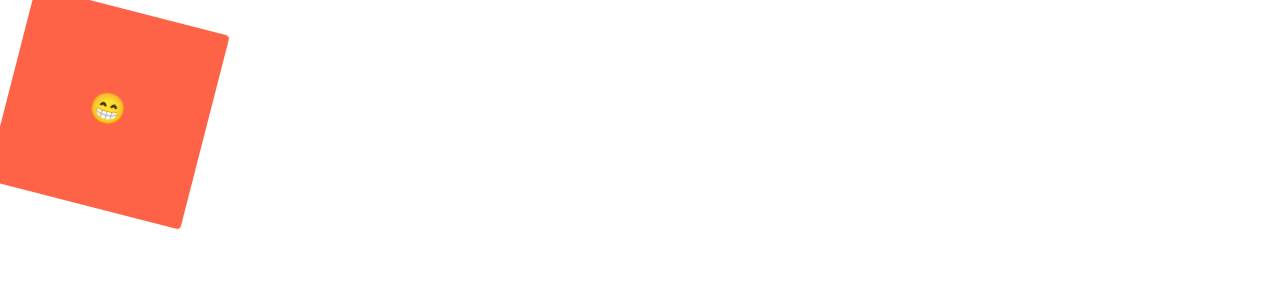
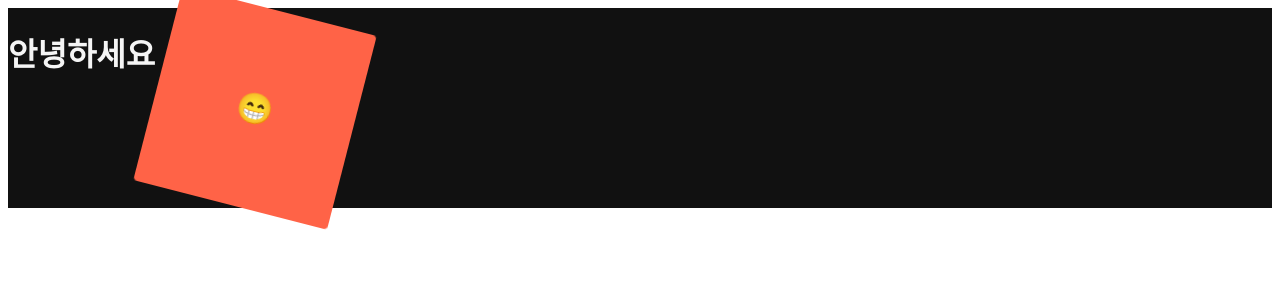
Before and after one commit to nakusha/react_masterclass, a React (Create React App) app: page / in a window 1280 px wide. Shown: the top 300 px of the page. Built offline with nearby package versions, Linux system fonts and the light colour scheme.

Commit message:
styled components theme

```diff
--- a/src/App.js
+++ b/src/App.js
@@ -2,7 +2,13 @@ import styled, { keyframes } from "styled-components";
 
 const Wrapper = styled.div`
   display: flex;
+  background-color: ${(props) => props.theme.backgroundColor};
 `;
+
+const Title = styled.h1`
+  color: ${(props) => props.theme.textColor};
+`;
+
 const rotationAnimation = keyframes`
   0% {
     transform:rotate(0deg);
@@ -43,6 +49,7 @@ const Box = styled.div`
 const App = () => {
   return (
     <Wrapper>
+      <Title>안녕하세요</Title>
       <Box>
         <Emoji as="p">😁</Emoji>
       </Box>
--- a/src/index.js
+++ b/src/index.js
@@ -1,11 +1,25 @@
 import React from "react";
 import ReactDOM from "react-dom";
+import { ThemeProvider } from "styled-components";
+import App from "./App";
 
-import App from "./App";
+const darkTheme = {
+  textColor: "whitesmoke",
+  backgroundColor: "#111",
+};
+
+const lightTheme = {
+  backgroundColor: "whitesmoke",
+  textColor: "#111",
+};
+
+const light = false;
 
 ReactDOM.render(
   <React.StrictMode>
-    <App />
+    <ThemeProvider theme={light ? lightTheme : darkTheme}>
+      <App />
+    </ThemeProvider>
   </React.StrictMode>,
   document.getElementById("root")
 );
```
